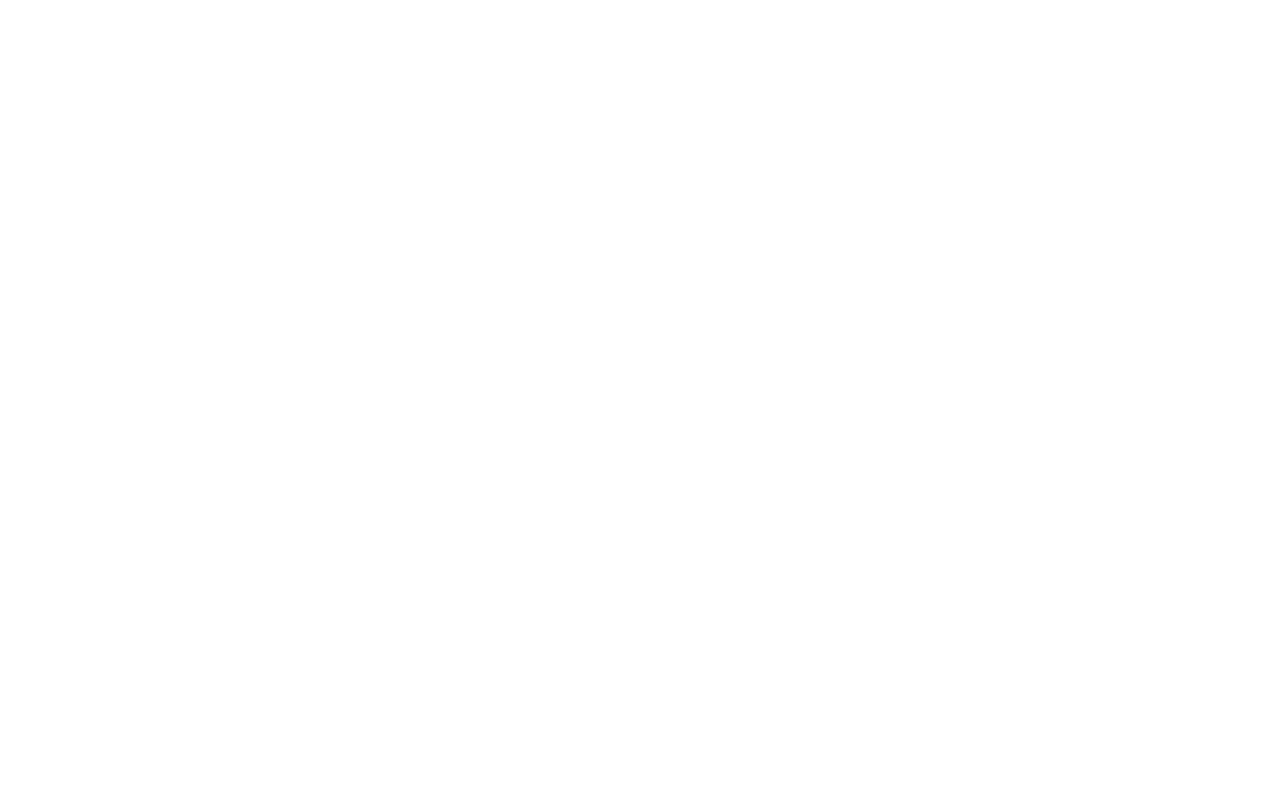
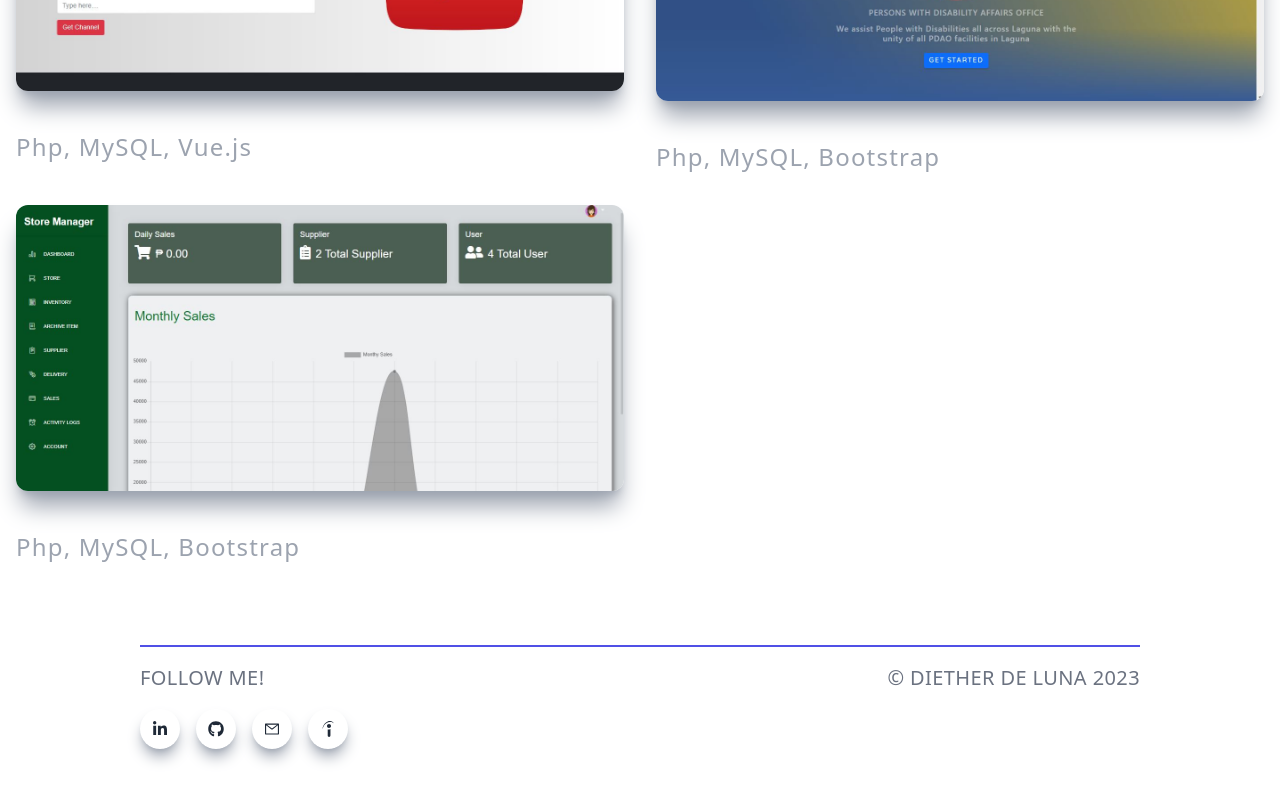
Before and after one commit to DietherDeLuna/reactjs-portfolio, a Next.js app: page /project in a window 1280 px wide. Before the commit this address had no page. Shown: the part 620-1422 px from the top of the page. Before the commit the page ends 800 px from the top, so only its background shows below. Built offline with nearby package versions, Linux system fonts and the light colour scheme.

Commit message:
Add files via upload

```diff
--- /dev/null
+++ b/pages/project.js
@@ -0,0 +1,23 @@
+import Footer from '@/components/Footer'
+import React from 'react'
+import Skills from '@/components/Skills'
+import Head from 'next/head'
+import Projects from '@/components/Projects'
+
+const about = () => {
+  return (
+    <div>
+
+      <Head>
+        <title>Diether De Luna | Projects</title>
+        <meta name='description' content='Generated by Created Next App'/>
+        <link rel='icon' href='/delicon.png'/>
+      </Head>
+
+        <Projects/>
+        <Footer/>
+    </div>
+  )
+}
+
+export default about
```
